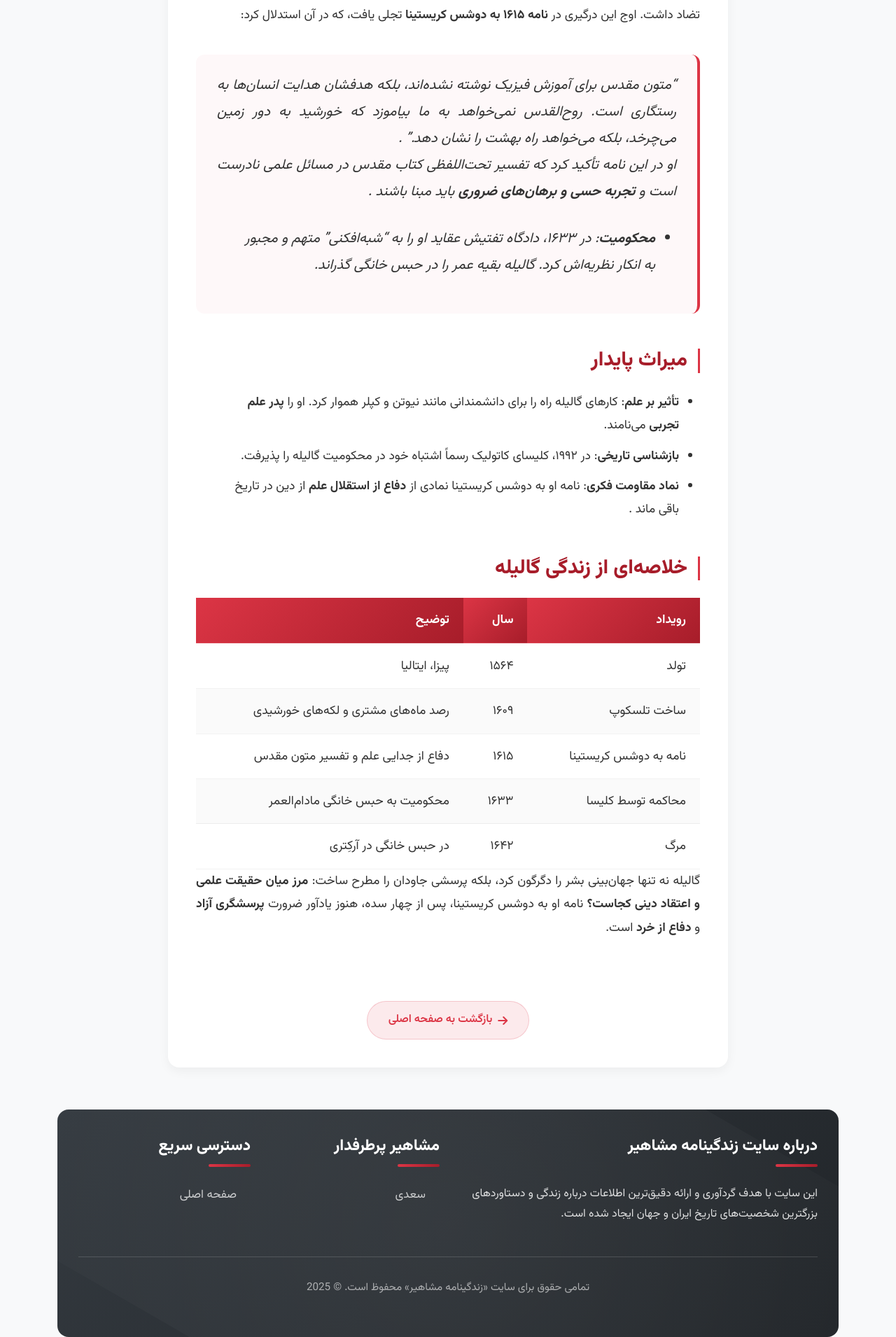
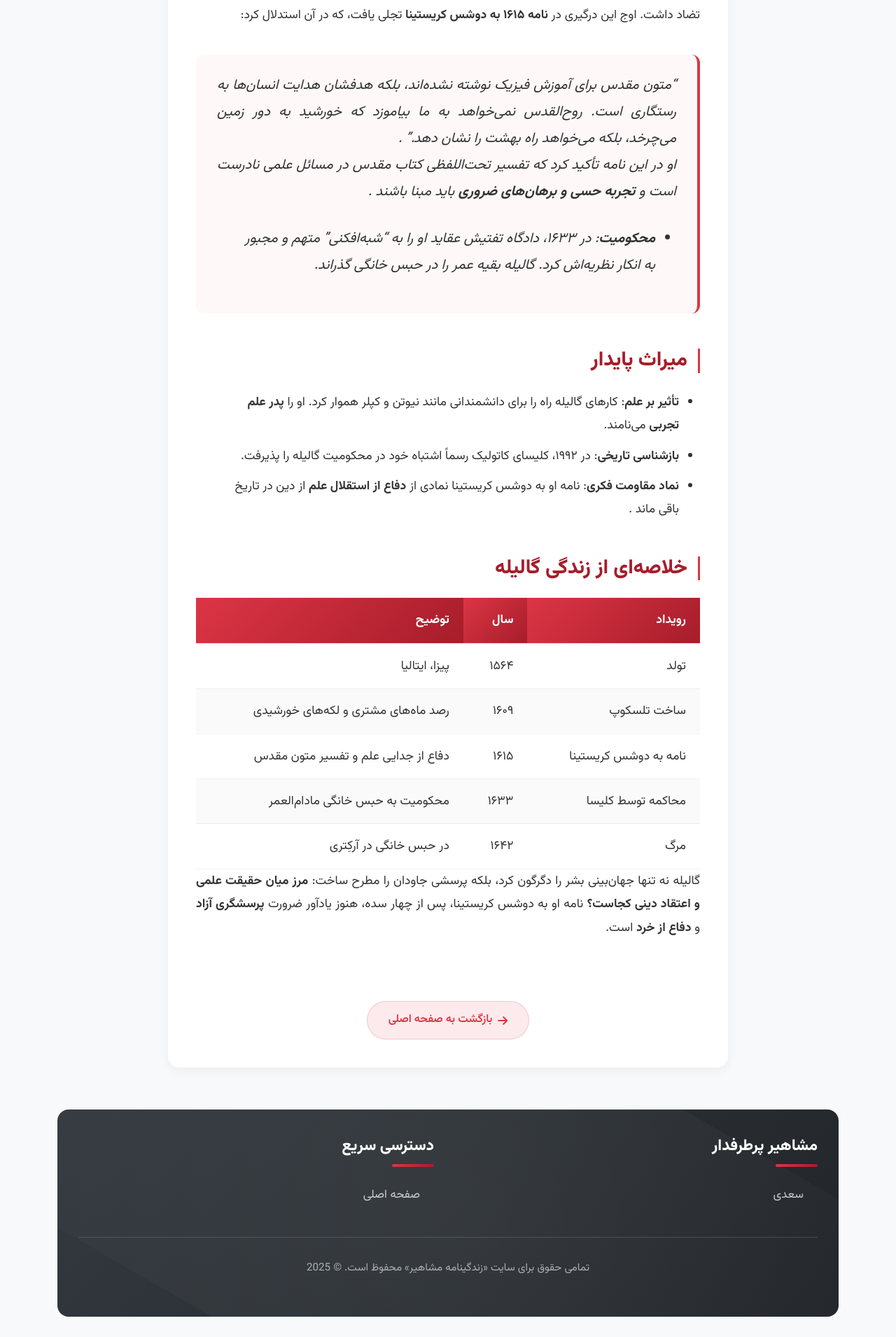
Before and after one commit to darkblog/darkblog.github.io, a Jekyll site: the page built from _posts/2025-7-5-68.md, in a window 1280 px wide. Shown: the part 947-2857 px from the top of the page at 70% size. Built offline with Jekyll 4.4.1, drawn with Linux system fonts in a browser that asks for light colours; after the commit the page ends 2828 px from its top, so only the background shows below that.

Commit message:
Update post.html

```diff
--- a/_layouts/post.html
+++ b/_layouts/post.html
@@ -425,6 +429,20 @@
             position: relative;
         }
 
+        /* تنظیمات جدید برای شبکه‌بندی فوتر */
+        .footer-grid {
+            display: grid;
+            grid-template-columns: 1fr 1fr;
+            gap: 40px;
+        }
+
+        @media (max-width: 768px) {
+            .footer-grid {
+                grid-template-columns: 1fr;
+                gap: 30px;
+            }
+        }
+
         /* Responsive adjustments - تغییرات مهم برای جدول */
         @media (max-width: 992px) {
             .post-content table th,
@@ -469,6 +487,10 @@
                 padding: 10px 12px;
                 font-size: 0.9rem;
             }
+
+            .footer {
+                padding: 30px 20px;
+            }
         }
 
         @media (max-width: 576px) {
@@ -491,10 +513,6 @@
             .post-content blockquote {
                 font-size: 1.1rem;
                 padding: 20px;
-            }
-
-            .footer {
-                padding: 30px 20px;
             }
 
             .post-content table th,
@@ -562,25 +580,22 @@
             </div>
         </div>
 
-        <!-- Footer -->
+        <!-- Footer - بهینه‌سازی شده -->
         <div class="footer">
-            <div class="row">
-                <div class="col-lg-6 mb-5 mb-lg-0">
-                    <h5>درباره سایت زندگینامه مشاهیر</h5>
-                    <p>این سایت با هدف گردآوری و ارائه دقیق‌ترین اطلاعات درباره زندگی و دستاوردهای بزرگترین شخصیت‌های تاریخ ایران و جهان ایجاد شده است.</p>
-                </div>
-
-                <div class="col-lg-3 col-md-6 mb-5 mb-md-0">
+            <div class="footer-grid">
+                <div>
                     <h5>مشاهیر پرطرفدار</h5>
                     <div class="footer-links">
                         <a href="https://indexes.ir/9">سعدی</a>
+                        <!-- سایر لینک‌ها در صورت نیاز -->
                     </div>
                 </div>
 
-                <div class="col-lg-3 col-md-6">
+                <div>
                     <h5>دسترسی سریع</h5>
                     <div class="footer-links">
                         <a href="https://indexes.ir/">صفحه اصلی</a>
+                        <!-- سایر لینک‌ها در صورت نیاز -->
                     </div>
                 </div>
             </div>
```
Also changed, not shown: other parts of _layouts/post.html (+5 -1 lines).
